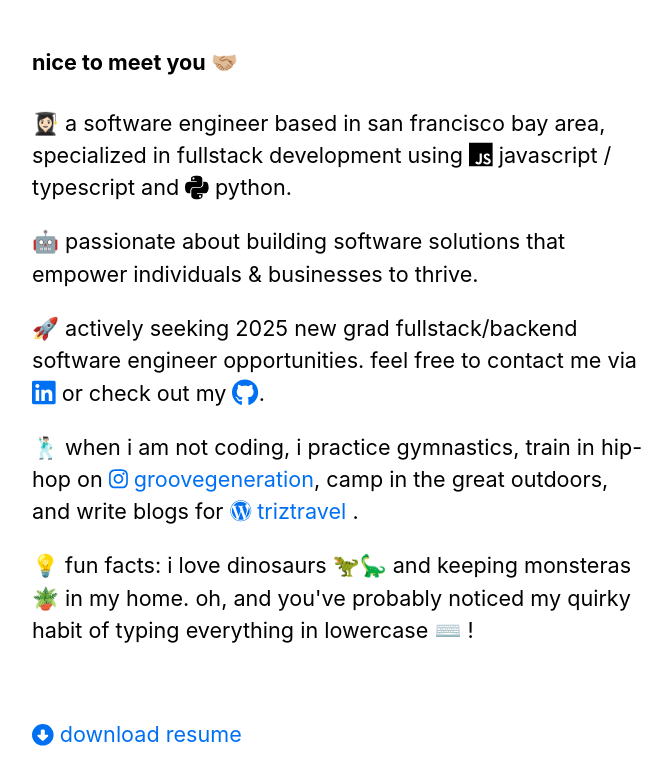
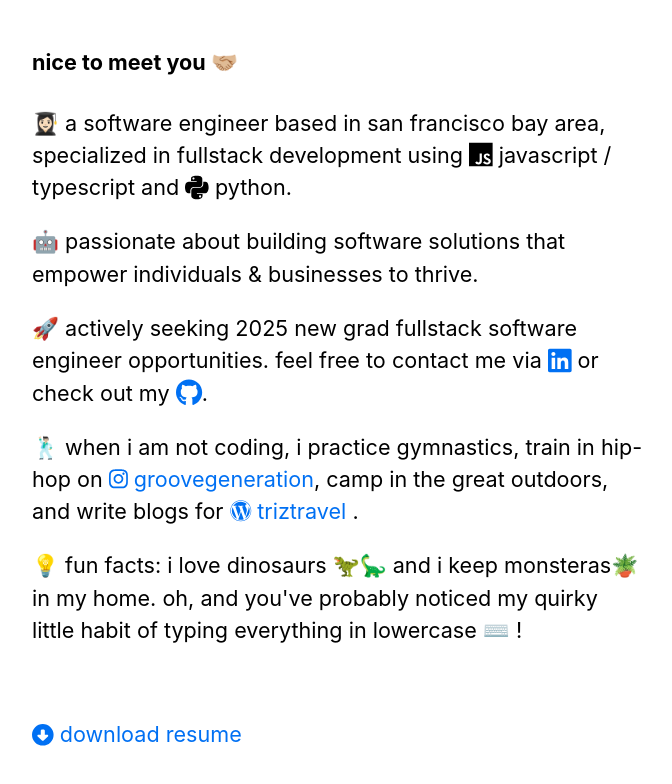
Before and after one commit to yunchipang/nextjs-portfolio, a Next.js app: page / in a window 1280 px wide. Shown: the part 350-1134 px from the top of the page, without its empty margins (302-974 px from the left). Built offline with nearby package versions, Linux system fonts and the light colour scheme.

Commit message:
update resume & index (#69)
* update resume

* update index

```diff
--- a/src/pages/index.tsx
+++ b/src/pages/index.tsx
@@ -33,7 +33,7 @@ export default function Home() {
           individuals & businesses to thrive.
         </p>
         <p>
-          🚀 actively seeking 2025 new grad fullstack/backend software engineer
+          🚀 actively seeking 2025 new grad fullstack software engineer
           opportunities. feel free to contact me via{' '}
           <Link href={profileLinks.LINKEDIN} target="_blank">
             <FontAwesomeIcon icon={faLinkedin} size="lg" />
@@ -56,8 +56,8 @@ export default function Home() {
           .
         </p>
         <p>
-          💡 fun facts: i love dinosaurs 🦖🦕 and keeping monsteras🪴 in my
-          home. oh, and you&apos;ve probably noticed my quirky habit of typing
+          💡 fun facts: i love dinosaurs 🦖🦕 and i keep monsteras🪴 in my home.
+          oh, and you&apos;ve probably noticed my quirky little habit of typing
           everything in lowercase ⌨️ !
         </p>
       </section>
```
Also changed, not shown: 1 other file (tests, documents, lock files or other folders).
